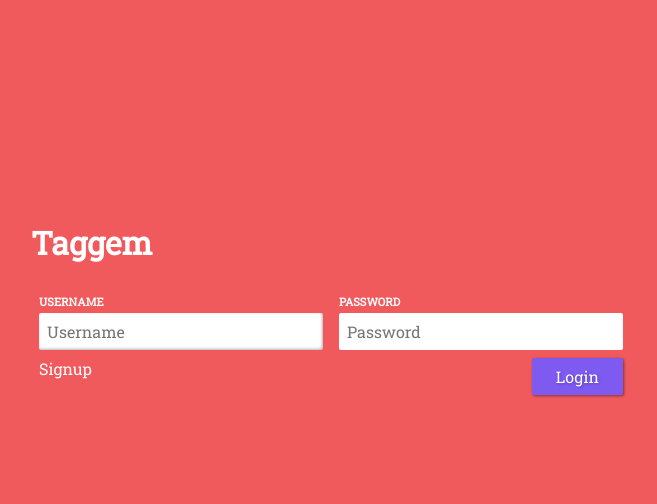
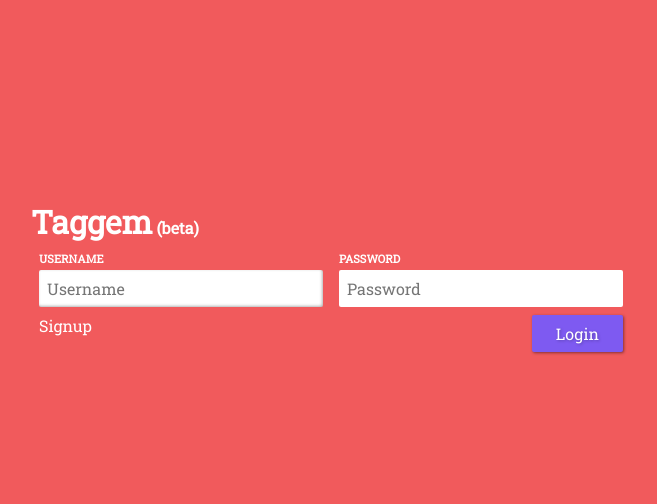
Before and after one commit to akshaynathr/Taggem-application, a Flask app: template templates/login.html in a window 1280 px wide. Shown: the top 504 px of the page, without its empty margins (309-966 px from the left). Run offline with Flask 2, Linux system fonts and the light colour scheme; the template is opened without the code that fills it, so the values that code supplies are empty.

Commit message:
added beta with taggem in login page

```diff
--- a/templates/login.html
+++ b/templates/login.html
@@ -144,7 +144,7 @@ footer ul li a:hover{ text-decoration: underline;}
   <body>
 
     <div class='preload login--container'>
-		<h1> Taggem</h1>
+		<h1 style="display:inline"> Taggem</h1> <h4 style="display:inline;">(beta)</h4>
 
     {% with messages = get_flashed_messages() %}
   {% if messages %}
```
